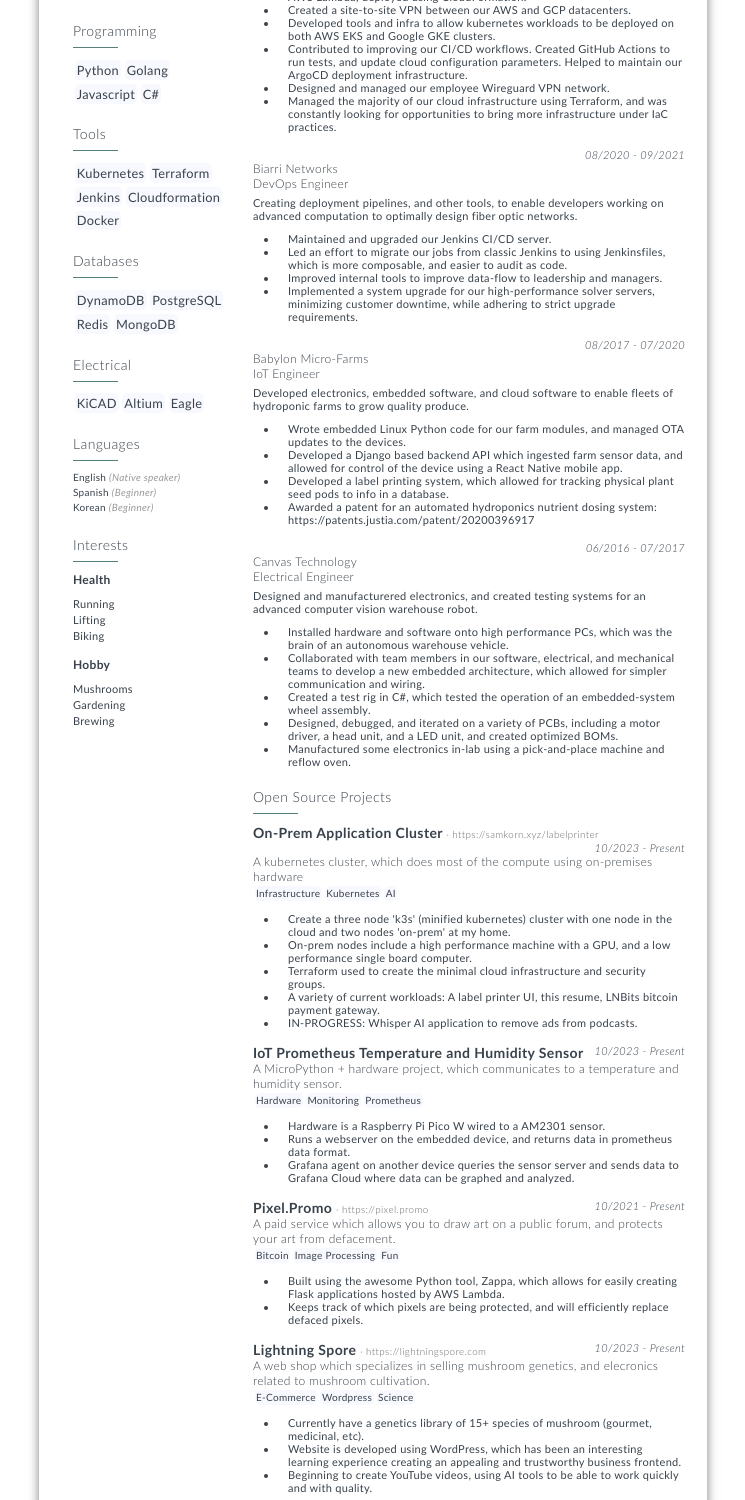
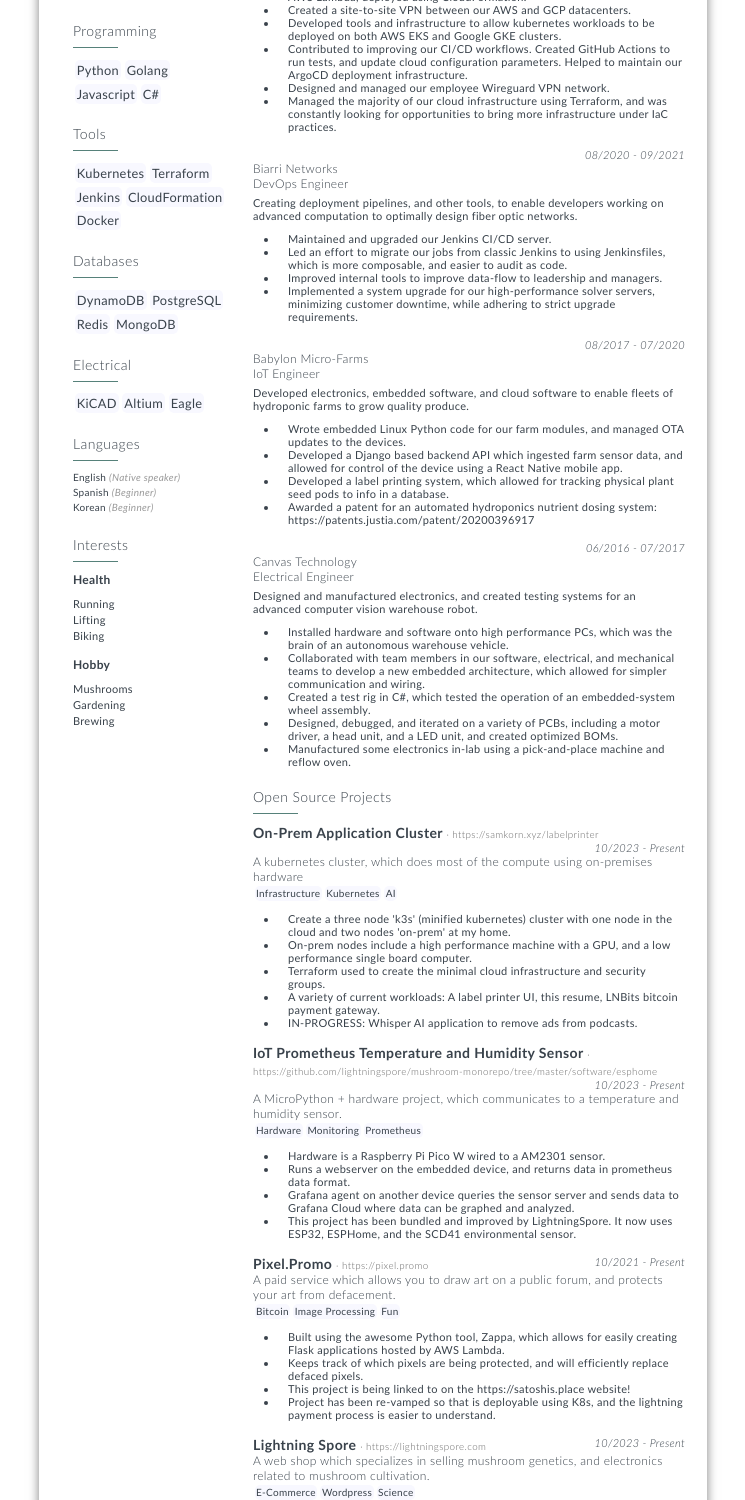
Before and after one commit to kornpow/samkorn.me, a website: page resume-json/public/index.html in a window 1280 px wide. Shown: the part 469-1969 px from the top of the page, without its empty margins (267-1012 px from the left). Drawn offline with Linux system fonts and the light colour scheme; a web font is replaced by a local one.

Commit message:
improve resume and add deployment instructions

```diff
--- a/resume-json/public/index.html
+++ b/resume-json/public/index.html
@@ -494,7 +494,7 @@
                                     <h6 class="main-skill skill">Kubernetes</h6>
                                     <h6 class="main-skill skill">Terraform</h6>
                                     <h6 class="main-skill skill">Jenkins</h6>
-                                    <h6 class="main-skill skill">Cloudformation</h6>
+                                    <h6 class="main-skill skill">CloudFormation</h6>
                                     <h6 class="main-skill skill">Docker</h6>
                             </div>
                     </section>
@@ -566,7 +566,7 @@
                         <h3>Summary</h3>
                         <div class="keyline"></div>
                     </div>            <p class="summary">
-                        Sam has worked in a variety of industries, and always works with passion for the mission. He is always learning about new technologies, both software and hardware, and loves to bring together his wide variety of experiences together to build novel new things. He is looking for a new role which is the right combination of great mission, great team, and great product.
+                        Sam has worked in a variety of industries, and always works with passion for the mission. He is always learning about new technologies, both software and hardware, and loves to bring together his wide variety of experiences to build novel new things. He is looking for a new role which is the right combination of great mission, great team, and great product.
                     </p>
                 </div>
         <div class="container work-container">
@@ -594,7 +594,7 @@
                         <li>Created a custom payment, credit, and invoicing system, which allowed customers to pay for our services using Bitcoin or USD, and manage their subscriptions.</li>
                         <li>Primary developer of SaaS REST API Backend, written in Python, running in AWS Lambda, deployed using CloudFormation.</li>
                         <li>Created a site-to-site VPN between our AWS and GCP datacenters.</li>
-                        <li>Developed tools and infra to allow kubernetes workloads to be deployed on both AWS EKS and Google GKE clusters.</li>
+                        <li>Developed tools and infrastructure to allow kubernetes workloads to be deployed on both AWS EKS and Google GKE clusters.</li>
                         <li>Contributed to improving our CI/CD workflows. Created GitHub Actions to run tests, and update cloud configuration parameters. Helped to maintain our ArgoCD deployment infrastructure.</li>
                         <li>Designed and managed our employee Wireguard VPN network.</li>
                         <li>Managed the majority of our cloud infrastructure using Terraform, and was constantly looking for opportunities to bring more infrastructure under IaC practices.</li>
@@ -660,7 +660,7 @@
                     <h4>Electrical Engineer</h4>
 
 
-                    <p class="summary">Designed and manufacturered electronics, and created testing systems for an advanced computer vision warehouse robot.</p>
+                    <p class="summary">Designed and manufactured electronics, and created testing systems for an advanced computer vision warehouse robot.</p>
 
                     <ul>
                         <li>Installed hardware and software onto high performance PCs, which was the brain of an autonomous warehouse vehicle.</li>
@@ -712,7 +712,10 @@
                 <section class="item">
                     <div class="section-header clearfix">
                         <h3 class="bold pull-left">
-                                IoT Prometheus Temperature and Humidity Sensor
+                                <a href="https://github.com/lightningspore/mushroom-monorepo/tree/master/software/esphome" target="_blank">
+                                    IoT Prometheus Temperature and Humidity Sensor
+                                        <span class="sublink">∙ <a href="https://github.com/lightningspore/mushroom-monorepo/tree/master/software/esphome" target="_blank" class="sublink">https://github.com/lightningspore/mushroom-monorepo/tree/master/software/esphome</a></span>
+                                </a>
                         </h3>
                         <h5 class="italic pull-right">
                                 <span class="startDate">10/2023</span>
@@ -735,6 +738,7 @@
                         <li>Hardware is a Raspberry Pi Pico W wired to a AM2301 sensor.</li>
                         <li>Runs a webserver on the embedded device, and returns data in prometheus data format.</li>
                         <li>Grafana agent on another device queries the sensor server and sends data to Grafana Cloud where data can be graphed and analyzed.</li>
+                        <li>This project has been bundled and improved by LightningSpore. It now uses ESP32, ESPHome, and the SCD41 environmental sensor.</li>
                     </ul>
                 </section>
                 <section class="item">
@@ -765,6 +769,8 @@
                     <ul>
                         <li>Built using the awesome Python tool, Zappa, which allows for easily creating Flask applications hosted by AWS Lambda.</li>
                         <li>Keeps track of which pixels are being protected, and will efficiently replace defaced pixels.</li>
+                        <li>This project is being linked to on the https://satoshis.place website!</li>
+                        <li>Project has been re-vamped so that is deployable using K8s, and the lightning payment process is easier to understand.</li>
                     </ul>
                 </section>
                 <section class="item">
@@ -781,7 +787,7 @@
                         </h5>
                     </div>
                       <h4>
-                        A web shop which specializes in selling mushroom genetics, and elecronics related to mushroom cultivation.
+                        A web shop which specializes in selling mushroom genetics, and electronics related to mushroom cultivation.
                       </h4>
 
 
@@ -793,9 +799,10 @@
 
 
                     <ul>
-                        <li>Currently have a genetics library of 15+ species of mushroom (gourmet, medicinal, etc).</li>
-                        <li>Website is developed using WordPress, which has been an interesting learning experience creating an appealing and trustworthy business frontend.</li>
-                        <li>Beginning to create YouTube videos, using AI tools to be able to work quickly and with quality.</li>
+                        <li>Currently have a genetics library of 15+ species of mushrooms (gourmet, medicinal, etc) available for sale.</li>
+                        <li>Website is developed using WordPress, Zaprite and LNBits is leveraged in order to achieve a high quality experience for BTC and USD payments.</li>
+                        <li>Electronic sensor modules have been developed using Open-Source hardware and software components</li>
+                        <li>3D printed enclosures have been designed to package the electronics.</li>
                     </ul>
                 </section>
         </div>
```
Also changed, not shown: resume-json/resume.json (+16 -13 lines), README.md.
